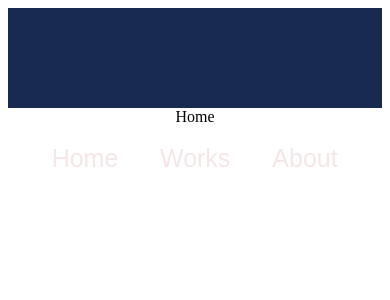
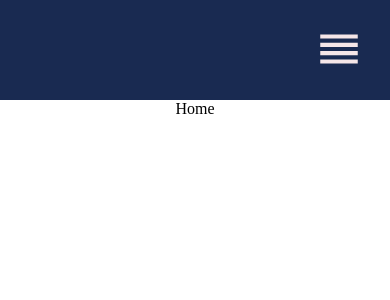
Before and after one commit to isanator2000/Portfolio-using-React, a React (Create React App) app: page / in a window 390 px wide. Shown: the top 300 px of the page. Built offline with nearby package versions, Linux system fonts and the light colour scheme.

Commit message:
implementing hamburger icon to display navbar elements in mobile

```diff
--- a/src/App.css
+++ b/src/App.css
@@ -2,37 +2,7 @@
   text-align: center;
 }
 
-.App-logo {
-  height: 40vmin;
-  pointer-events: none;
+body {
+  margin:0;
+  padding:0;
 }
-
-@media (prefers-reduced-motion: no-preference) {
-  .App-logo {
-    animation: App-logo-spin infinite 20s linear;
-  }
-}
-
-.App-header {
-  background-color: #282c34;
-  min-height: 100vh;
-  display: flex;
-  flex-direction: column;
-  align-items: center;
-  justify-content: center;
-  font-size: calc(10px + 2vmin);
-  color: white;
-}
-
-.App-link {
-  color: #61dafb;
-}
-
-@keyframes App-logo-spin {
-  from {
-    transform: rotate(0deg);
-  }
-  to {
-    transform: rotate(360deg);
-  }
-}
--- a/src/components/navbar.js
+++ b/src/components/navbar.js
@@ -1,13 +1,15 @@
-import React from 'react';
+import React, { useState } from 'react';
 import { Link } from 'react-router-dom';
 import '../styling/navbar.css';
+import ReorderIcon from '@material-ui/icons/Reorder';
 
-function navbar() {
+function Navbar() {
+const [openNavbar, setOpenNavbar]= useState(false);
   return (
-    <div className='navbar'>
+    <div className='navbar' id={openNavbar ? 'open' : 'closed'}>
         <div className='toggleBtn'>
-            <button>
-
+            <button onClick={() => setOpenNavbar(prev => !prev)}>
+                <ReorderIcon/>
             </button>
         </div>
         <div className='links'>
@@ -20,4 +22,4 @@ function navbar() {
   )
 }
 
-export default navbar
+export default Navbar
--- a/src/styling/navbar.css
+++ b/src/styling/navbar.css
@@ -86,7 +86,7 @@
     .toggleBtn {
       display: flex;
     }
-    #close a {
+    #closed a {
       display: none;
     }
   }
```
